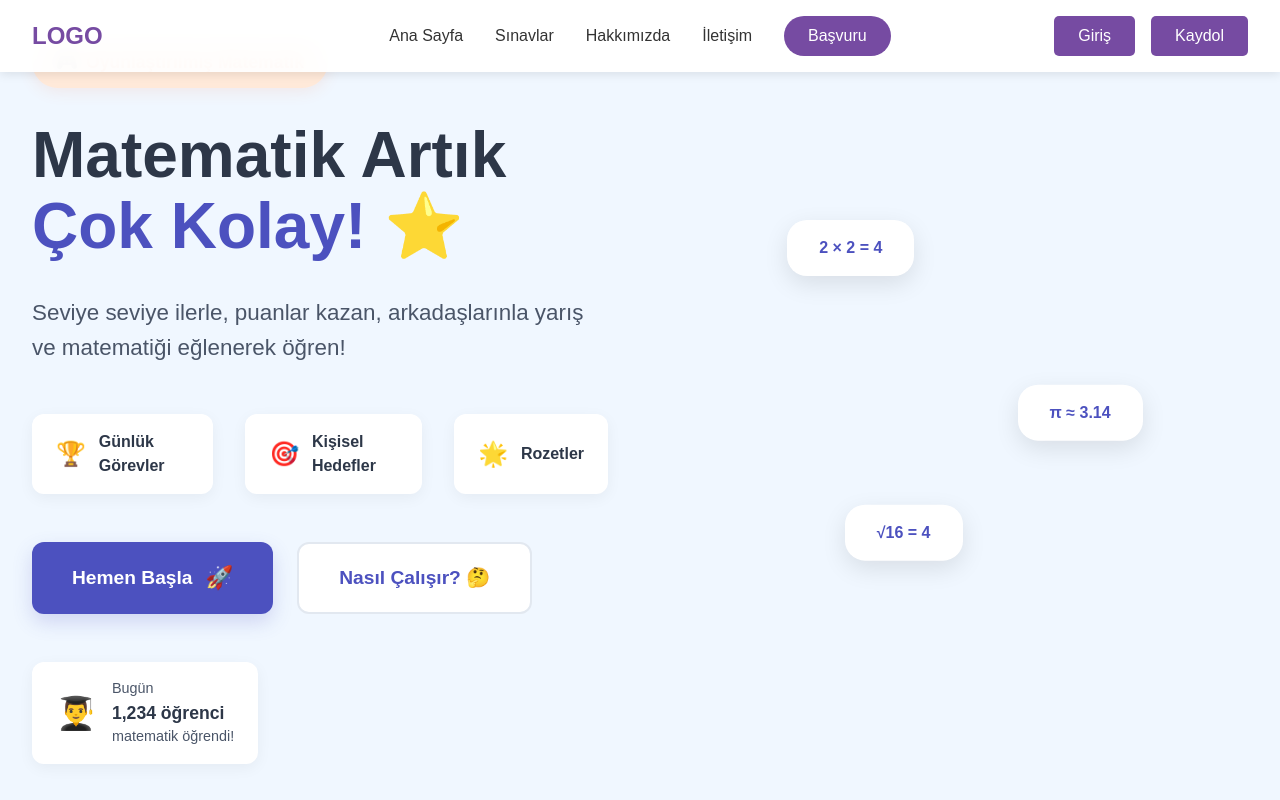
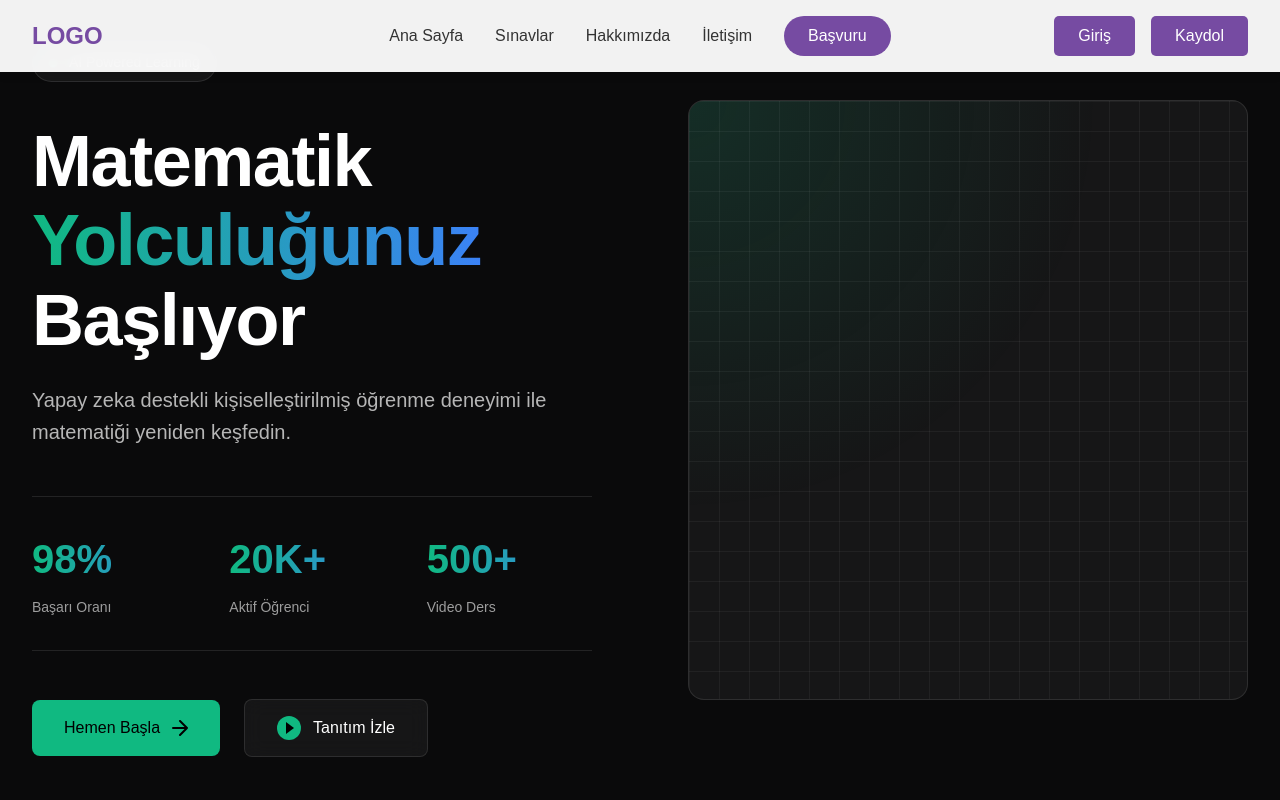
Before and after one commit to alifuatakbas/e-math-frontend, a Next.js app: page / in a window 1280 px wide. Shown: the top 800 px of the page. Built offline with nearby package versions, Linux system fonts and the light colour scheme.

Commit message:
AnaSayfa düzeni

```diff
--- a/app/components/Hero.tsx
+++ b/app/components/Hero.tsx
@@ -8,63 +8,54 @@ const Hero = () => {
       <div className={styles.container}>
         <div className={styles.content}>
           <div className={styles.badge}>
-            <span>🎮</span> Oyunlaştırılmış Matematik
+            <span className={styles.dot}></span>
+            AI Powered Learning
           </div>
 
           <h1 className={styles.title}>
-            Matematik Artık
-            <div className={styles.animatedText}>
-              <span>Çok Eğlenceli! 🎨</span>
-              <span>Bir Oyun! 🎮</span>
-              <span>Çok Kolay! ⭐</span>
-            </div>
+            Matematik
+            <span className={styles.gradient}> Yolculuğunuz </span>
+            Başlıyor
           </h1>
 
           <p className={styles.description}>
-            Seviye seviye ilerle, puanlar kazan, arkadaşlarınla yarış ve
-            matematiği eğlenerek öğren!
+            Yapay zeka destekli kişiselleştirilmiş öğrenme deneyimi ile
+            matematiği yeniden keşfedin.
           </p>
 
-          <div className={styles.features}>
-            <div className={styles.featureItem}>
-              <span className={styles.featureIcon}>🏆</span>
-              <span className={styles.featureText}>Günlük Görevler</span>
+          <div className={styles.statsGrid}>
+            <div className={styles.statItem}>
+              <div className={styles.statValue}>98%</div>
+              <div className={styles.statLabel}>Başarı Oranı</div>
             </div>
-            <div className={styles.featureItem}>
-              <span className={styles.featureIcon}>🎯</span>
-              <span className={styles.featureText}>Kişisel Hedefler</span>
+            <div className={styles.statItem}>
+              <div className={styles.statValue}>20K+</div>
+              <div className={styles.statLabel}>Aktif Öğrenci</div>
             </div>
-            <div className={styles.featureItem}>
-              <span className={styles.featureIcon}>🌟</span>
-              <span className={styles.featureText}>Rozetler</span>
+            <div className={styles.statItem}>
+              <div className={styles.statValue}>500+</div>
+              <div className={styles.statLabel}>Video Ders</div>
             </div>
           </div>
 
-          <div className={styles.ctaGroup}>
-            <button className={styles.mainCta}>
-              <span>Hemen Başla</span>
-              <span className={styles.ctaEmoji}>🚀</span>
+          <div className={styles.ctaSection}>
+            <button className={styles.primaryBtn}>
+              Hemen Başla
+              <svg className={styles.arrow} width="16" height="16" viewBox="0 0 16 16" fill="none">
+                <path d="M1 8H15M15 8L8 1M15 8L8 15" stroke="currentColor" strokeWidth="2" strokeLinecap="round" strokeLinejoin="round"/>
+              </svg>
             </button>
-            <button className={styles.secondaryCta}>
-              Nasıl Çalışır? 🤔
-            </button>
-          </div>
-
-          <div className={styles.achievementBadge}>
-            <div className={styles.achievementIcon}>👨‍🎓</div>
-            <div className={styles.achievementText}>
-              <span>Bugün</span>
-              <strong>1,234 öğrenci</strong>
-              <span>matematik öğrendi!</span>
+            <div className={styles.secondaryBtn}>
+              <div className={styles.playIcon}></div>
+              Tanıtım İzle
             </div>
           </div>
         </div>
 
-        <div className={styles.visualSection}>
-          <div className={styles.characterContainer}>
-            <div className={styles.mathBubble}>2 × 2 = 4</div>
-            <div className={styles.mathBubble}>π ≈ 3.14</div>
-            <div className={styles.mathBubble}>√16 = 4</div>
+        <div className={styles.imageSection}>
+          <div className={styles.imageContainer}>
+            <div className={styles.glowEffect}></div>
+            <div className={styles.gridPattern}></div>
           </div>
         </div>
       </div>
--- a/app/styles/Hero.module.css
+++ b/app/styles/Hero.module.css
@@ -1,10 +1,10 @@
 .hero {
   min-height: 100vh;
-  background: #F0F7FF;
+  background: #0A0A0B;
   display: flex;
   align-items: center;
   position: relative;
-  overflow: hidden;
+  color: #fff;
 }
 
 .container {
@@ -13,7 +13,7 @@
   padding: 2rem;
   display: grid;
   grid-template-columns: 1fr 1fr;
-  gap: 4rem;
+  gap: 6rem;
   align-items: center;
 }
 
@@ -24,203 +24,215 @@
 .badge {
   display: inline-flex;
   align-items: center;
-  gap: 0.5rem;
-  padding: 0.8rem 1.5rem;
-  background: #FFE9D9;
+  gap: 0.75rem;
+  padding: 0.5rem 1rem;
+  background: rgba(255, 255, 255, 0.05);
+  border: 1px solid rgba(255, 255, 255, 0.1);
   border-radius: 100px;
-  font-size: 1.1rem;
-  color: #FF6B35;
-  margin-bottom: 2rem;
-  font-weight: 600;
-  box-shadow: 0 4px 15px rgba(255, 107, 53, 0.1);
+  font-size: 0.875rem;
+  color: #fff;
+  margin-bottom: 2.5rem;
+  backdrop-filter: blur(10px);
+}
+
+.dot {
+  width: 8px;
+  height: 8px;
+  background: #10B981;
+  border-radius: 50%;
+  animation: pulse 2s infinite;
 }
 
 .title {
-  font-size: 4rem;
+  font-size: 4.5rem;
   line-height: 1.1;
-  color: #2D3748;
+  font-weight: 600;
+  letter-spacing: -0.02em;
   margin-bottom: 1.5rem;
-  font-weight: 800;
 }
 
-.animatedText {
-  height: 5rem;
-  overflow: hidden;
-  position: relative;
-}
-
-.animatedText span {
-  display: block;
-  height: 100%;
-  animation: spin 6s infinite;
-  color: #4C51BF;
-  font-weight: 800;
+.gradient {
+  background: linear-gradient(to right, #10B981, #3B82F6);
+  -webkit-background-clip: text;
+  -webkit-text-fill-color: transparent;
+  background-clip: text;
 }
 
 .description {
-  font-size: 1.4rem;
-  color: #4A5568;
+  font-size: 1.25rem;
+  color: rgba(255, 255, 255, 0.7);
+  line-height: 1.6;
   margin-bottom: 3rem;
-  line-height: 1.6;
+  max-width: 540px;
 }
 
-.features {
-  display: flex;
+.statsGrid {
+  display: grid;
+  grid-template-columns: repeat(3, 1fr);
   gap: 2rem;
   margin-bottom: 3rem;
+  padding: 2rem 0;
+  border-top: 1px solid rgba(255, 255, 255, 0.1);
+  border-bottom: 1px solid rgba(255, 255, 255, 0.1);
 }
 
-.featureItem {
+.statItem {
   display: flex;
-  align-items: center;
-  gap: 0.8rem;
-  padding: 1rem 1.5rem;
-  background: white;
-  border-radius: 12px;
-  box-shadow: 0 4px 15px rgba(0, 0, 0, 0.05);
+  flex-direction: column;
+  gap: 0.5rem;
 }
 
-.featureIcon {
-  font-size: 1.5rem;
+.statValue {
+  font-size: 2.5rem;
+  font-weight: 600;
+  background: linear-gradient(to right, #10B981, #3B82F6);
+  -webkit-background-clip: text;
+  -webkit-text-fill-color: transparent;
+  background-clip: text;
 }
 
-.featureText {
-  font-weight: 600;
-  color: #2D3748;
+.statLabel {
+  color: rgba(255, 255, 255, 0.6);
+  font-size: 0.875rem;
 }
 
-.ctaGroup {
+.ctaSection {
   display: flex;
   gap: 1.5rem;
-  margin-bottom: 3rem;
+  align-items: center;
 }
 
-.mainCta {
-  padding: 1.2rem 2.5rem;
-  background: #4C51BF;
-  color: white;
+.primaryBtn {
+  padding: 1rem 2rem;
+  background: #10B981;
+  color: #000;
   border: none;
-  border-radius: 12px;
-  font-size: 1.2rem;
-  font-weight: 600;
+  border-radius: 8px;
+  font-size: 1rem;
+  font-weight: 500;
   cursor: pointer;
   transition: all 0.3s ease;
   display: flex;
   align-items: center;
-  gap: 0.8rem;
-  box-shadow: 0 8px 20px rgba(76, 81, 191, 0.2);
+  gap: 0.75rem;
 }
 
-.mainCta:hover {
+.primaryBtn:hover {
+  background: #0EA472;
   transform: translateY(-2px);
-  box-shadow: 0 12px 25px rgba(76, 81, 191, 0.3);
 }
 
-.ctaEmoji {
-  font-size: 1.4rem;
+.arrow {
+  transition: transform 0.3s ease;
 }
 
-.secondaryCta {
-  padding: 1.2rem 2.5rem;
-  background: white;
-  color: #4C51BF;
-  border: 2px solid #E2E8F0;
-  border-radius: 12px;
-  font-size: 1.2rem;
-  font-weight: 600;
+.primaryBtn:hover .arrow {
+  transform: translateX(4px);
+}
+
+.secondaryBtn {
+  padding: 1rem 2rem;
+  background: rgba(255, 255, 255, 0.05);
+  border: 1px solid rgba(255, 255, 255, 0.1);
+  border-radius: 8px;
+  color: #fff;
+  font-size: 1rem;
+  font-weight: 500;
   cursor: pointer;
   transition: all 0.3s ease;
+  display: flex;
+  align-items: center;
+  gap: 0.75rem;
+  backdrop-filter: blur(10px);
 }
 
-.secondaryCta:hover {
-  background: #F7FAFC;
-  border-color: #4C51BF;
+.secondaryBtn:hover {
+  background: rgba(255, 255, 255, 0.1);
 }
 
-.achievementBadge {
-  display: inline-flex;
-  align-items: center;
-  gap: 1rem;
-  padding: 1rem 1.5rem;
-  background: white;
-  border-radius: 12px;
-  box-shadow: 0 4px 15px rgba(0, 0, 0, 0.05);
+.playIcon {
+  width: 24px;
+  height: 24px;
+  border-radius: 50%;
+  background: #10B981;
+  position: relative;
 }
 
-.achievementIcon {
-  font-size: 2rem;
+.playIcon::after {
+  content: '';
+  position: absolute;
+  top: 50%;
+  left: 55%;
+  transform: translate(-50%, -50%);
+  border-left: 8px solid #000;
+  border-top: 6px solid transparent;
+  border-bottom: 6px solid transparent;
 }
 
-.achievementText {
-  display: flex;
-  flex-direction: column;
-  font-size: 0.9rem;
-  color: #4A5568;
-}
-
-.achievementText strong {
-  color: #2D3748;
-  font-size: 1.1rem;
-}
-
-.visualSection {
+.imageSection {
   position: relative;
   height: 600px;
 }
 
-.characterContainer {
+.imageContainer {
   position: relative;
   width: 100%;
   height: 100%;
+  border-radius: 16px;
+  overflow: hidden;
+  background: rgba(255, 255, 255, 0.05);
+  border: 1px solid rgba(255, 255, 255, 0.1);
 }
 
-.mathBubble {
+.glowEffect {
   position: absolute;
-  padding: 1rem 2rem;
-  background: white;
-  border-radius: 20px;
-  box-shadow: 0 8px 25px rgba(0, 0, 0, 0.1);
-  font-weight: 600;
-  color: #4C51BF;
-  animation: float 6s infinite ease-in-out;
+  width: 200%;
+  height: 200%;
+  background: radial-gradient(circle at 50% 50%, rgba(16, 185, 129, 0.15), transparent 50%);
+  animation: rotate 20s linear infinite;
 }
 
-.mathBubble:nth-child(1) {
-  top: 20%;
-  left: 20%;
-  animation-delay: 0s;
+.gridPattern {
+  position: absolute;
+  width: 200%;
+  height: 200%;
+  background-image:
+    linear-gradient(rgba(255, 255, 255, 0.05) 1px, transparent 1px),
+    linear-gradient(90deg, rgba(255, 255, 255, 0.05) 1px, transparent 1px);
+  background-size: 30px 30px;
+  animation: moveGrid 15s linear infinite;
 }
 
-.mathBubble:nth-child(2) {
-  top: 50%;
-  left: 60%;
-  animation-delay: -2s;
-}
-
-.mathBubble:nth-child(3) {
-  top: 70%;
-  left: 30%;
-  animation-delay: -4s;
-}
-
-@keyframes float {
-  0%, 100% {
-    transform: translateY(0);
+@keyframes pulse {
+  0% {
+    transform: scale(1);
+    opacity: 1;
   }
   50% {
-    transform: translateY(-20px);
+    transform: scale(1.5);
+    opacity: 0.5;
+  }
+  100% {
+    transform: scale(1);
+    opacity: 1;
   }
 }
 
-@keyframes spin {
-  0%, 33% {
+@keyframes rotate {
+  from {
+    transform: translate(-50%, -50%) rotate(0deg);
+  }
+  to {
+    transform: translate(-50%, -50%) rotate(360deg);
+  }
+}
+
+@keyframes moveGrid {
+  0% {
     transform: translateY(0);
   }
-  34%, 66% {
-    transform: translateY(-100%);
-  }
-  67%, 100% {
-    transform: translateY(-200%);
+  100% {
+    transform: translateY(-50%);
   }
 }
 
@@ -235,20 +247,20 @@
     font-size: 3.5rem;
   }
 
-  .features {
-    justify-content: center;
-    flex-wrap: wrap;
+  .description {
+    margin: 0 auto;
   }
 
-  .ctaGroup {
+  .statsGrid {
+    max-width: 600px;
+    margin: 3rem auto;
+  }
+
+  .ctaSection {
     justify-content: center;
   }
 
-  .achievementBadge {
-    margin: 0 auto;
-  }
-
-  .visualSection {
+  .imageSection {
     display: none;
   }
 }
@@ -258,19 +270,18 @@
     font-size: 2.8rem;
   }
 
-  .description {
-    font-size: 1.2rem;
+  .statsGrid {
+    grid-template-columns: 1fr;
+    gap: 1.5rem;
   }
 
-  .features {
+  .ctaSection {
     flex-direction: column;
+    width: 100%;
   }
 
-  .ctaGroup {
-    flex-direction: column;
-  }
-
-  .mainCta, .secondaryCta {
+  .primaryBtn, .secondaryBtn {
     width: 100%;
+    justify-content: center;
   }
 }
```
